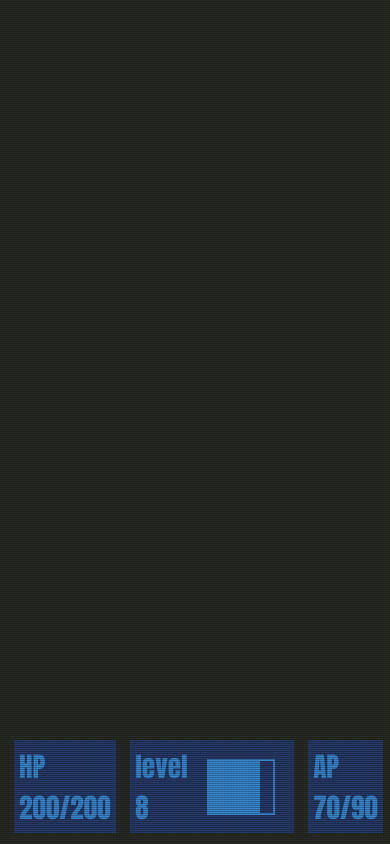
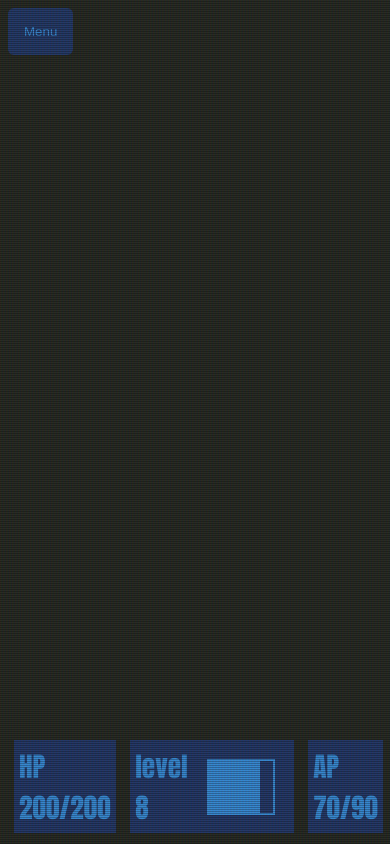
Before and after one commit to Dawson-Robotics/TakTik-2025-Website, a React (Vite) app in the folder site/: page / in a window 390 px wide. Built offline with nearby package versions, Linux system fonts and the light colour scheme.

Commit message:
add mobile nav to root layout

```diff
--- a/site/src/components/RootLayout.jsx
+++ b/site/src/components/RootLayout.jsx
@@ -1,10 +1,11 @@
 import { Outlet } from 'react-router-dom';
 import { NavBar } from './navbar/navBar';
-
+import { MobileNav } from './navbar/mobileNavBar';
 export function RootLayout({ lang, setLang }) {
   return (
     <>
       <NavBar lang={lang} setLang={setLang} />
+      <MobileNav lang={lang} setLang={setLang} />
       <Outlet />
     </>
   );
```
